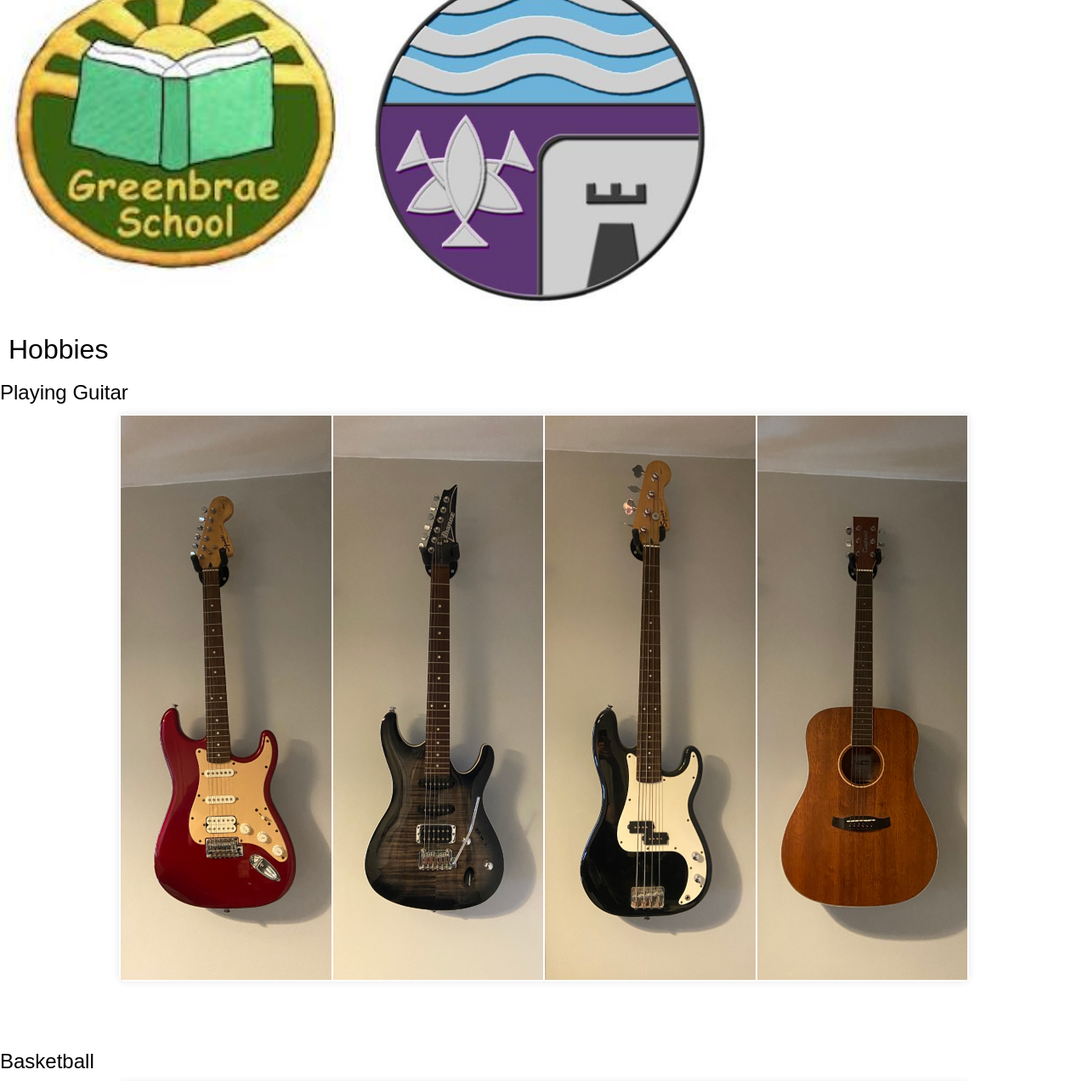
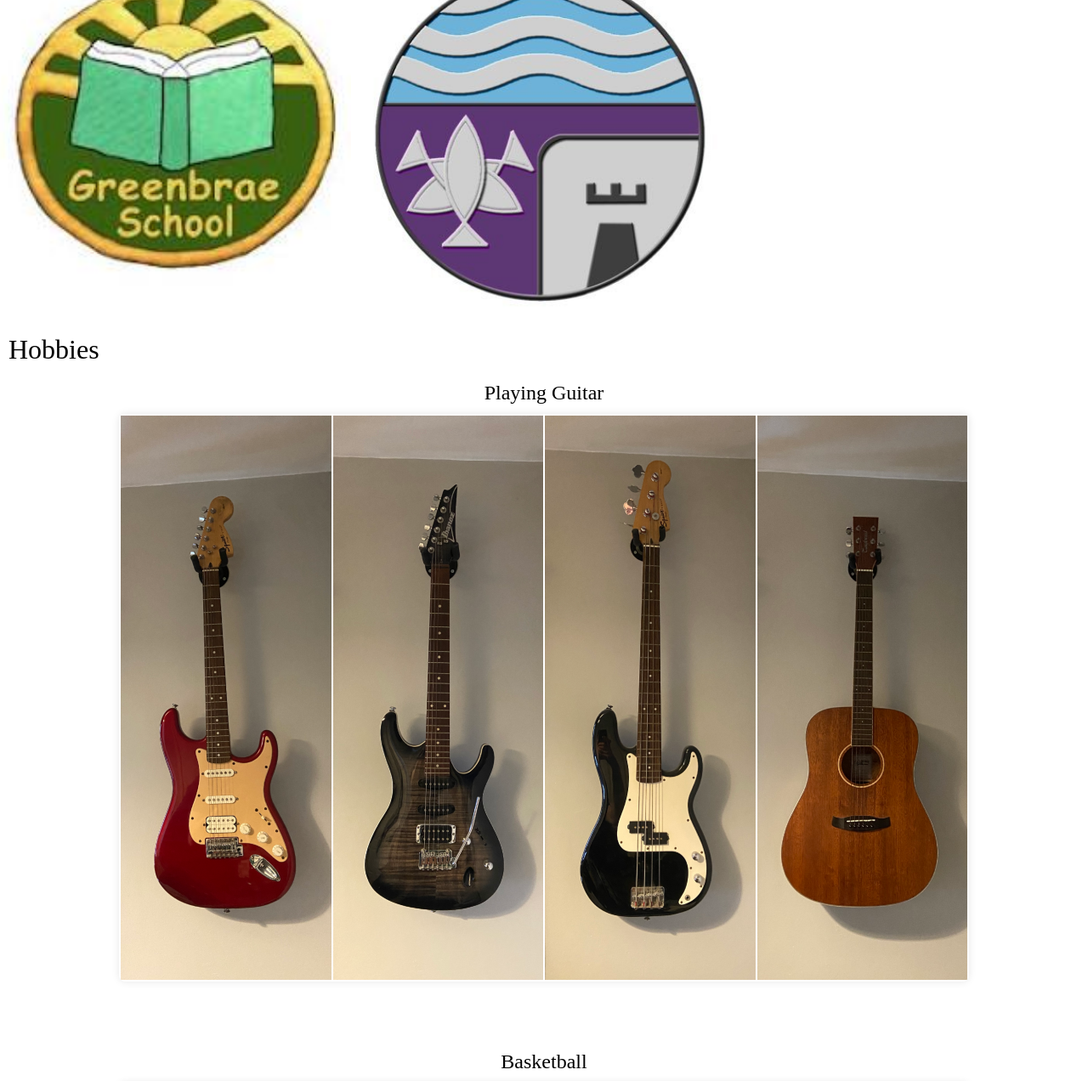
Before and after one commit to u09db23/CA4, a website: page ca4/public/about.html in a window 1280 px wide. Shown: the part 1067-2339 px from the top of the page at 85% size. Drawn offline with nearby package versions, Linux system fonts and the light colour scheme; a web font is replaced by a local one.

Commit message:
Added font to 'About page' as well as fixing padding of subheadings

```diff
--- a/ca4/public/about.html
+++ b/ca4/public/about.html
@@ -9,6 +9,9 @@
     <link rel="preconnect" href="https://fonts.gstatic.com" crossorigin>
     <link href="https://fonts.googleapis.com/css2?family=Frank+Ruhl+Libre&display=swap" rel="stylesheet">
     <title>Socket.io simple chat</title>
+    <link rel="preconnect" href="https://fonts.googleapis.com">
+    <link rel="preconnect" href="https://fonts.gstatic.com" crossorigin>
+    <link href="https://fonts.googleapis.com/css2?family=Frank+Ruhl+Libre&family=Lora:ital,wght@0,400..700;1,400..700&display=swap" rel="stylesheet">
     <link rel="stylesheet" href="css/demo.css">
 </head>
 
@@ -26,13 +29,13 @@
 
     <h1 id="about-title" class="frank-ruhl"> About Me </h1>
 
-    <div id="growing-up">
+    <div id="growing-up" class="frank-ruhl">
         <h2 id="sub-heading"> Growing Up </h2>
         <p id="growing-up-p"> Lorem ipsum dolor sit amet consectetur adipisicing elit. Officiis repellat quas minima! Maxime impedit libero aspernatur accusantium labore reiciendis ducimus dignissimos, ipsum quidem, amet dolore recusandae. Aliquam, magnam nam? Totam. </p>
         <div class="abdn-map"> <iframe width="425" height="350" src="https://www.openstreetmap.org/export/embed.html?bbox=-2.291507720947266%2C57.104927384135614%2C-2.0118713378906254%2C57.188181032572736&amp;layer=mapnik" style="border: 1px solid black"></iframe><br/><small><a href="https://www.openstreetmap.org/#map=13/57.1466/-2.1517"></a></small></div>
     </div>
 
-    <div id="education">
+    <div id="education" class="frank-ruhl">
         <h2 id="sub-heading"> Education </h2>
         <p id="education-p"> Lorem ipsum dolor sit amet consectetur adipisicing elit. Officiis repellat quas minima! Maxime impedit libero aspernatur accusantium labore reiciendis ducimus dignissimos, ipsum quidem, amet dolore recusandae. Aliquam, magnam nam? Totam. </p>
 
@@ -49,11 +52,11 @@
         </div>
     </div>
 
-    <div id="Hobbies">
+    <div id="Hobbies" class="frank-ruhl">
         <h2 id="sub-heading"> Hobbies </h2>
 
         <div class="hobby">
-            <h3>Playing Guitar</h3>
+            <h3 class="hobby-name">Playing Guitar</h3>
             <img src="IMG/guitars.png" alt="Playing Guitar">
             <p>
 
@@ -61,7 +64,7 @@
         </div>
 
         <div class="hobby">
-            <h3>Basketball</h3>
+            <h3 class="hobby-name">Basketball</h3>
             <img src="IMG/magic.png" alt="Playing Basketball">
             <p>
                 I started playing basketball at a young age after deciding that I no longer wanted to play football.
@@ -69,7 +72,7 @@
         </div>
 
         <div class="hobby">
-            <h3>Playing Video Games</h3>
+            <h3 class="hobby-name">Playing Video Games</h3>
             <img src="IMG/setup1.png" alt="Playing Video Games">
             <p>
 
@@ -77,7 +80,7 @@
         </div>
 
         <div class="hobby">
-            <h3>Paddle Boarding</h3>
+            <h3 class="hobby-name">Paddle Boarding</h3>
             <img src="IMG/paddleboard1.png" alt="Paddle Boarding">
             <p>
 
--- a/ca4/public/css/demo.css
+++ b/ca4/public/css/demo.css
@@ -286,3 +286,7 @@
   font-size: 16px;
   line-height: 1.5;
 }
+
+.hobby-name {
+  text-align: center;
+}
```
